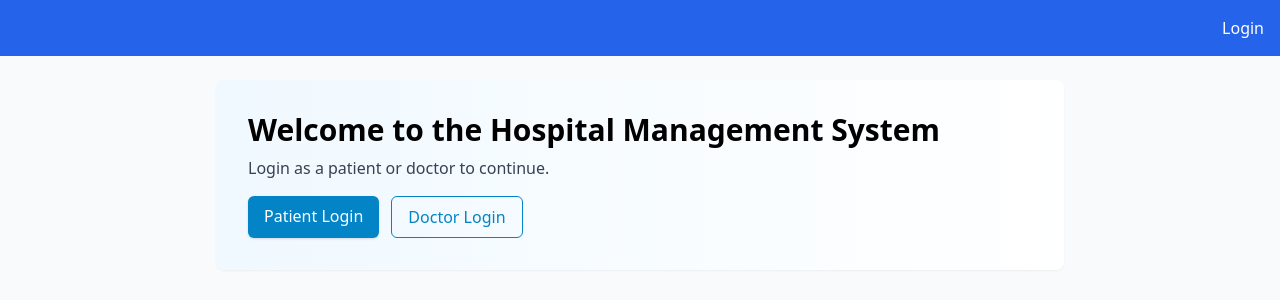
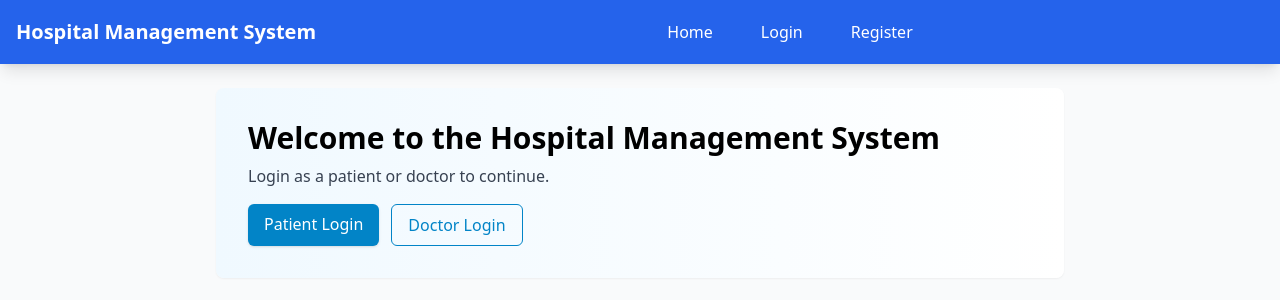
Before and after one commit to vp007-tech/hospital-management, a React (Vite) app in the folder frontend/: page / in a window 1280 px wide. Shown: the top 300 px of the page. Built offline with nearby package versions, Linux system fonts and the light colour scheme; no server answers.

Commit message:
Update Navbar to use AuthContext with role-based navigation
cgen-e12ec3019a854229b14b82d539362f1c

```diff
--- a/frontend/src/components/NavBar.jsx
+++ b/frontend/src/components/NavBar.jsx
@@ -1,37 +1,112 @@
 import { Link, useNavigate } from "react-router-dom";
+import { useAuth } from "../contexts/AuthContext";
 
 function Navbar() {
+  const { user, logout, isAuthenticated, isDoctor, isPatient } = useAuth();
   const navigate = useNavigate();
-  const token = localStorage.getItem("token");
 
   const handleLogout = () => {
-    localStorage.removeItem("token");
+    logout();
     navigate("/");
   };
 
   return (
-    <nav className="bg-blue-600 text-white p-4 flex justify-between">
-      <div className="space-x-4">
-        {token && (
+    <nav className="bg-blue-600 text-white shadow-lg">
+      <div className="max-w-7xl mx-auto px-4">
+        <div className="flex justify-between items-center h-16">
+          {/* Logo/Brand */}
+          <div className="flex items-center">
+            <Link to="/" className="text-xl font-bold">
+              Hospital Management System
+            </Link>
+          </div>
+
+          {/* Navigation Links */}
+          <div className="hidden md:flex space-x-6">
+            {isAuthenticated() ? (
               <>
-            <Link to="/dashboard">Dashboard</Link>
-            <Link to="/patients">Patients</Link>
-            <Link to="/doctors">Doctors</Link>
-            <Link to="/appointments">Appointments</Link>
+                <Link
+                  to="/dashboard"
+                  className="hover:bg-blue-700 px-3 py-2 rounded transition duration-200"
+                >
+                  Dashboard
+                </Link>
+
+                {/* Show different links based on role */}
+                {!isPatient() && (
+                  <Link
+                    to="/patients"
+                    className="hover:bg-blue-700 px-3 py-2 rounded transition duration-200"
+                  >
+                    Patients
+                  </Link>
+                )}
+
+                {!isPatient() && (
+                  <Link
+                    to="/doctors"
+                    className="hover:bg-blue-700 px-3 py-2 rounded transition duration-200"
+                  >
+                    Doctors
+                  </Link>
+                )}
+
+                <Link
+                  to="/appointments"
+                  className="hover:bg-blue-700 px-3 py-2 rounded transition duration-200"
+                >
+                  Appointments
+                </Link>
+              </>
+            ) : (
+              <>
+                <Link
+                  to="/"
+                  className="hover:bg-blue-700 px-3 py-2 rounded transition duration-200"
+                >
+                  Home
+                </Link>
+                <Link
+                  to="/login"
+                  className="hover:bg-blue-700 px-3 py-2 rounded transition duration-200"
+                >
+                  Login
+                </Link>
+                <Link
+                  to="/register"
+                  className="hover:bg-blue-700 px-3 py-2 rounded transition duration-200"
+                >
+                  Register
+                </Link>
               </>
             )}
           </div>
-      <div>
-        {token ? (
+
+          {/* User Info & Logout */}
+          <div className="flex items-center space-x-4">
+            {isAuthenticated() && (
+              <>
+                <div className="hidden md:block text-sm">
+                  Welcome, {user?.name || user?.email}
+                  <span className="ml-2 px-2 py-1 bg-blue-700 rounded text-xs">
+                    {user?.role?.toUpperCase()}
+                  </span>
+                </div>
                 <button
                   onClick={handleLogout}
-            className="bg-red-500 px-3 py-1 rounded"
+                  className="bg-red-500 hover:bg-red-600 px-4 py-2 rounded transition duration-200"
                 >
                   Logout
                 </button>
-        ) : (
-          <Link to="/">Login</Link>
+              </>
             )}
+          </div>
+        </div>
+
+        {/* Mobile menu - you can expand this later */}
+        <div className="md:hidden">
+          {/* Mobile navigation can be added here */}
+        </div>
       </div>
     </nav>
   );
```
Lines whose indentation alone changed are shown as unchanged.
